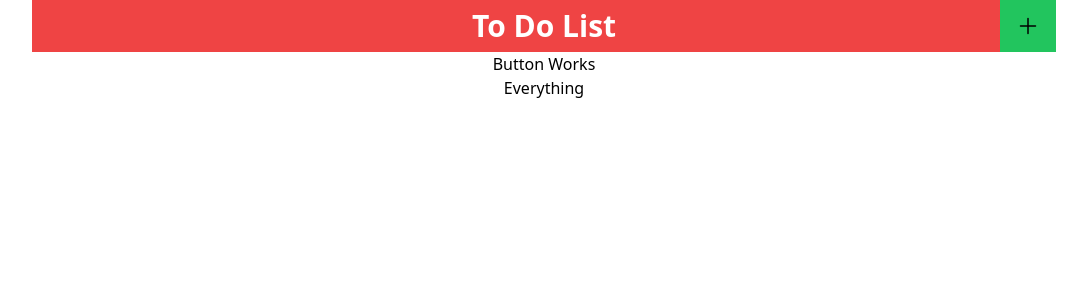
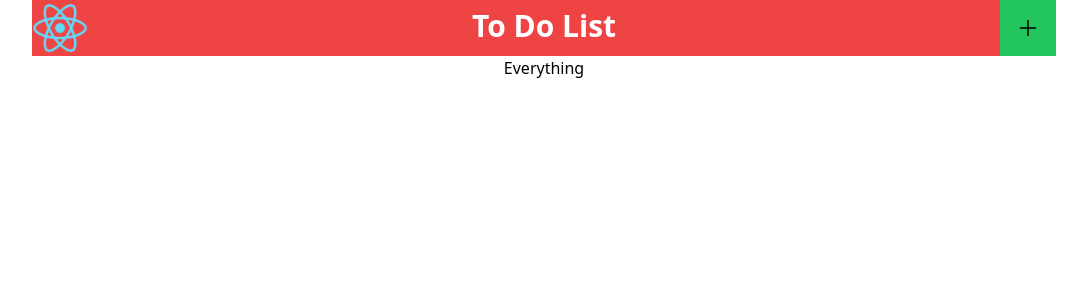
Before and after one commit to parkhurstcolin/discordClone, a React (Create React App) app in the folder client/: page / in a window 1280 px wide. Shown: the top 300 px of the page, without its empty margins (96-1183 px from the left). Built offline with nearby package versions, Linux system fonts and the light colour scheme.

Commit message:
Added Icon

```diff
--- a/client/src/App.js
+++ b/client/src/App.js
@@ -1,6 +1,7 @@
 import React, { useState } from "react";
 import Header from "./Components/Header";
 import Body from "./Components/Body";
+import ToDos from "./Components/ToDos/ToDos";
 
 const App = () => {
 	const [addToDo, setAddToDo] = useState(false);
@@ -9,9 +10,11 @@ const App = () => {
 	}
 	return (
 		<div className="container mx-auto px-32 text-center">
-			<Header addToDo={addToDoHandler} />
-			{!addToDo && <h1>Button Works</h1>}
-			<Body />
+			{addToDo && <h1>Button Works</h1>}
+			<>
+				<Header addToDo={addToDoHandler} />
+				<Body />
+			</>
 		</div>
 	);
 };
--- a/client/src/Components/Header.js
+++ b/client/src/Components/Header.js
@@ -1,9 +1,12 @@
 import React from "react";
+import Icon from "../logo512.png";
 
 const Header = ({ addToDo }) => {
 	return (
 		<div className="flex">
-			<div className="flex-2 m-0 px-7 bg-red-500"> </div>
+			<div className="flex-2 bg-red-500">
+				<img src={Icon} width={56} height={56} />
+			</div>
 			<h1 className="flex-1 m-0 p-2 text-3xl font-bold bg-red-500 text-white">
 				To Do List
 			</h1>
--- /dev/null
+++ b/client/src/Components/Modal/Modal.js
@@ -0,0 +1,5 @@
+import React from "react";
+
+const Modal = () => {};
+
+export default Modal;
--- /dev/null
+++ b/client/src/Components/ToDos/ToDos.js
@@ -0,0 +1,5 @@
+import React from "react";
+
+const ToDos = () => {};
+
+export default ToDos;
```
Also changed, not shown: client/src/logo512.png (added).
